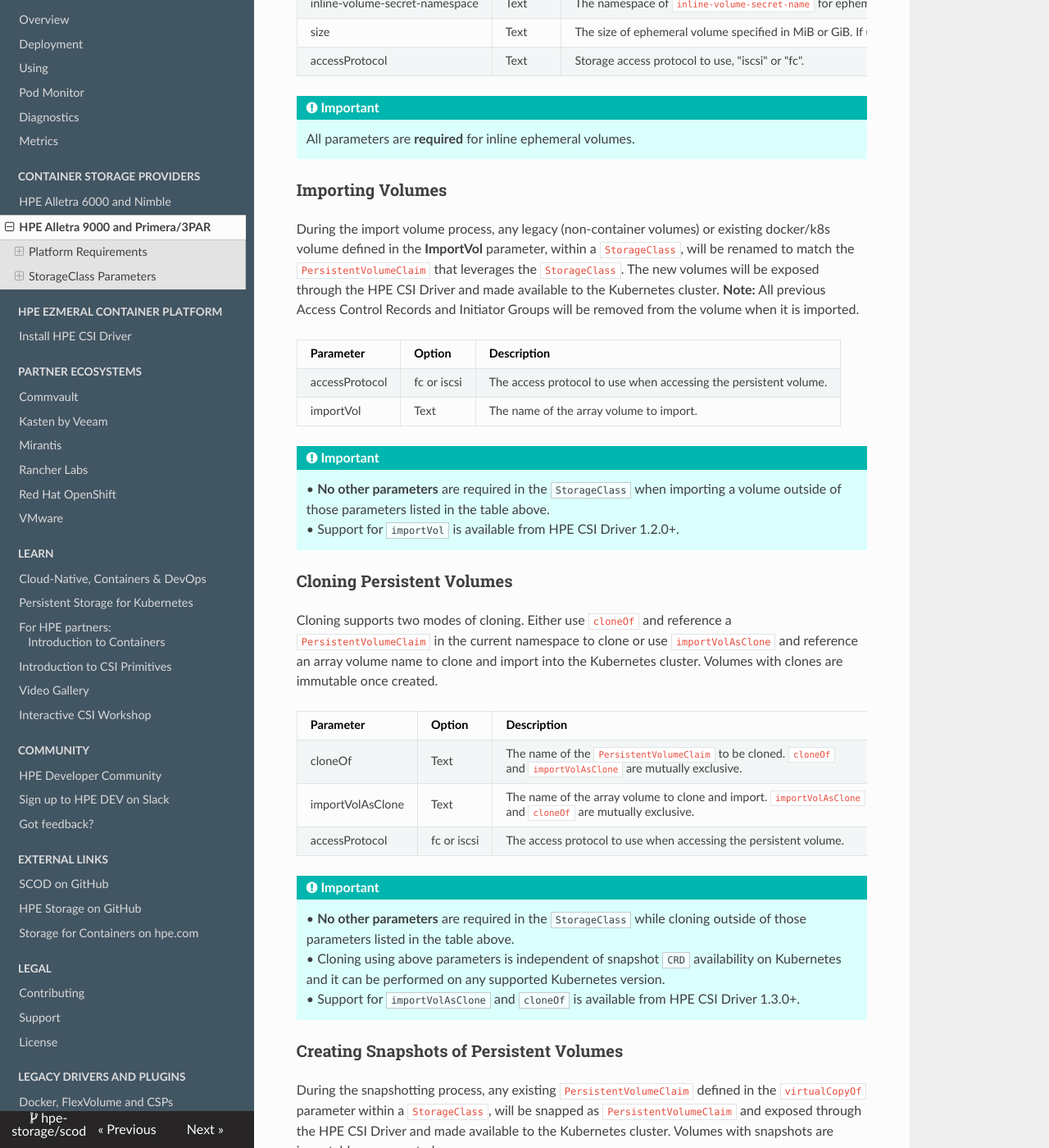
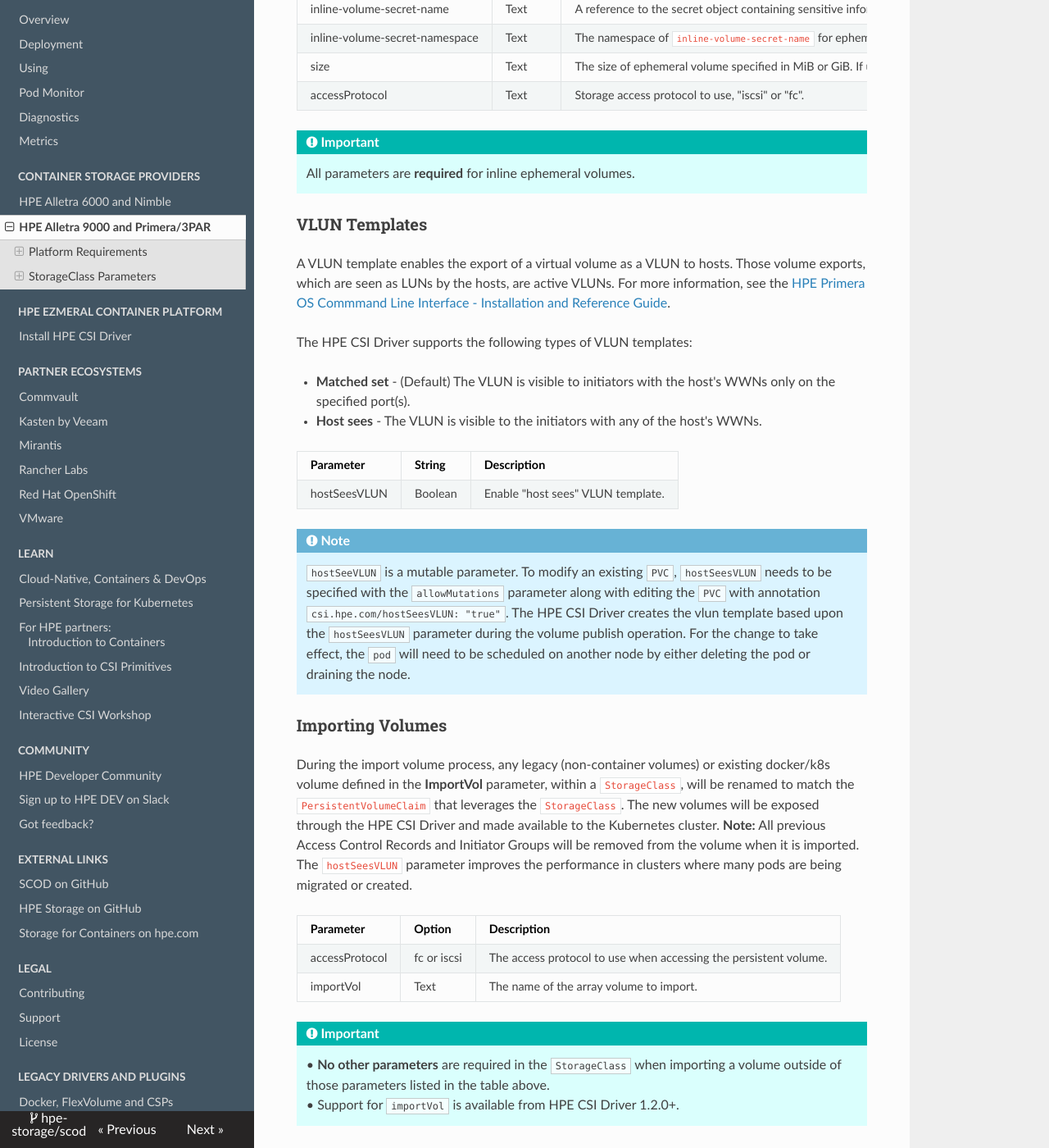
Before and after one commit to hpe-storage/scod, an MkDocs documentation site: the page built from docs/container_storage_provider/hpe_alletra_9000/index.md, in a window 1280 px wide and 1400 px high, scrolled down 3430 px. Shown: the whole window at 82% size. Built offline with MkDocs 1.6.1, drawn with Linux system fonts in a browser that asks for light colours; nearby versions of some CDN libraries; some of the changed text lies outside the part shown.

Commit message:
updates v2.1 primera
Signed-off-by: Chris Snell <snell.chris@gmail.com>

```diff
--- a/docs/container_storage_provider/hpe_alletra_9000/index.md
+++ b/docs/container_storage_provider/hpe_alletra_9000/index.md
@@ -38,28 +38,29 @@
 
 ### Common Provisioning Parameters
 
-| Parameter                         | Option  | Description | 3PAR | HPE Alletra 9000 and Primera |
-| --------------------------------- | ------- | ----------- | ---- | ------- |
-| accessProtocol <br /> (required)    | fc      | The access protocol to use when accessing the persistent volume. | **X** | **X** |
-|                                     | iscsi   | The access protocol to use when accessing the persistent volume. | **X** | **X** |
-| cpg<sup>1</sup> <br />                | Text    | The name of existing CPG to be used for volume provisioning. If the cpg parameter is not specified, the CSP will automatically set cpg parameter based upon a CPG available to the array.| **X** | **X** |
-| snapCpg<sup>1</sup>                            | Text    | The name of the snapshot CPG to be used for volume provisioning. Defaults to value of `cpg` if not specified. | **X** | **X** |
-| compression<sup>1</sup>                         | Boolean | Indicates that the volume should be compressed. | **X** |   |
-| provisioningType<sup>1</sup> <br />  | tpvv    | Indicates Thin provisioned volume type. Default: tpvv | **X** | **X** |
-|                                     | full    | Indicates Full provisioned volume type. | **X** |   |
-|                                     | dedup   | Indicates Thin Deduplication volume type. | **X** |   |
-|                                     | reduce  | Indicates Data Reduction volume type. |   | **X** |
-| importVol   | Text      | Name of the volume to import. | **X** | **X** |
-| importVolAsClone  | Text      | Name of the volume to clone and import. | **X** | **X** |
-| cloneOf<sup>2</sup>  | Text      | Name of the `PersistentVolumeClaim` to clone. | **X** | **X** |
-| virtualCopyOf<sup>2</sup>  | Text      | Name of the `PersistentVolumeClaim` to snapshot. | **X** | **X** |
-| qosName  | Text      | Name of the volume set which has QoS rules applied. | **X** | **X** |
-| remoteCopyGroup <br /> | Text | Name of a new or existing remote copy group on the array. | **X** | **X** |
-| replicationDevices <br /> | Text <br /> | Indicates name of custom resource of type `hpereplicationdeviceinfos`. | **X** | **X** |
-| allowBatchReplicatedVolumeCreation <br /> | Boolean <br />  | Enable the batch processing of persistent volumes in 10 second intervals and add them to a single remote copy group. <br /> During this process, the remote copy group is stopped and started once. | **X** | **X** |
-| oneRcgPerPvc <br /> | Boolean <br /> | Creates a dedicated Remote Copy Group per persistent volume. | **X** | **X** |
-| iscsiPortalIps <br /> | Text <br /> | Comma separated list of the array iSCSI port IPs. | **X** | **X** |
-| hostSeesVLUN <br /> | Boolean <br /> | Enable hostsees VLUN. Default matched set type VLUN. | **X** | **X** |
+| Parameter  | Option  | Description | 3PAR | HPE Alletra 9000 and Primera |
+| ---------- | ------- | ----------- | ---- | ---------------------------- |
+| accessProtocol <br /> (**Required**)  | fc | The access protocol to use when accessing the persistent volume. | **X** | **X** |
+|                                       | iscsi | The access protocol to use when accessing the persistent volume. | **X** | **X** |
+| cpg <sup>1</sup> | Text | The name of existing CPG to be used for volume provisioning. If the cpg parameter is not specified, the CSP will automatically set cpg parameter based upon a CPG available to the array. | **X** | **X** |
+| snapCpg <sup>1</sup> | Text | The name of the snapshot CPG to be used for volume provisioning. Defaults to value of `cpg` if not specified. | **X** | **X** |
+| compression <sup>1</sup> | Boolean | Indicates that the volume should be compressed. | **X** |   |
+| provisioningType <sup>1</sup> <br /> (**Default: tpvv**) | tpvv | Indicates Thin provisioned volume type. | **X** | **X** |
+|                               | full | Indicates Full provisioned volume type. | **X** |   |
+|                               | dedup | Indicates Thin Deduplication volume type. | **X** |   |
+|                               | reduce | Indicates Data Reduction volume type. |   | **X** |
+| hostSeesVLUN | Boolean | Enable "host sees" VLUN template. | **X** | **X** |
+| importVol | Text | Name of the volume to import. | **X** | **X** |
+| importVolAsClone | Text | Name of the volume to clone and import. | **X** | **X** |
+| cloneOf <sup>2</sup> | Text | Name of the `PersistentVolumeClaim` to clone. | **X** | **X** |
+| virtualCopyOf <sup>2</sup> | Text | Name of the `PersistentVolumeClaim` to snapshot. | **X** | **X** |
+| qosName | Text | Name of the volume set which has QoS rules applied. | **X** | **X** |
+| remoteCopyGroup | Text | Name of a new or existing remote copy group on the array. | **X** | **X** |
+| replicationDevices | Text | Indicates name of custom resource of type `hpereplicationdeviceinfos`. | **X** | **X** |
+| allowBatchReplicatedVolumeCreation | Boolean | Enable the batch processing of persistent volumes in 10 second intervals and add them to a single remote copy group. <br /> During this process, the remote copy group is stopped and started once. | **X** | **X** |
+| oneRcgPerPvc | Boolean | Creates a dedicated Remote Copy Group per persistent volume. | **X** | **X** |
+| iscsiPortalIps | Text | Comma separated list of the array iSCSI port IPs. | **X** | **X** |
+
 
 <small>
  Restrictions applicable when using the [CSI volume mutator](../../csi_driver/using.md#using_volume_mutations):
@@ -87,9 +88,26 @@
 !!! important
     All parameters are **required** for inline ephemeral volumes.
 
+### VLUN Templates
+
+A VLUN template enables the export of a virtual volume as a VLUN to hosts. Those volume exports, which are seen as LUNs by the hosts, are active VLUNs. For more information, see the [HPE Primera OS Commmand Line Interface - Installation and Reference Guide](https://support.hpe.com/hpesc/public/docDisplay?docId=a00105286en_us&page=createvlun.html).
+
+The HPE CSI Driver supports the following types of VLUN templates:
+
+* **Matched set** - (Default) The VLUN is visible to initiators with the host's WWNs only on the specified port(s).
+* **Host sees** - The VLUN is visible to the initiators with any of the host's WWNs.
+
+| Parameter    | String  | Description |
+| ------------ | ------- | ----------- |
+| hostSeesVLUN | Boolean | Enable "host sees" VLUN template. |
+
+!!! note
+    `hostSeeVLUN` is a mutable parameter. To modify an existing `PVC`, `hostSeesVLUN` needs to be specified with the `allowMutations` parameter along with editing the `PVC` with annotation `csi.hpe.com/hostSeesVLUN: "true"`. The HPE CSI Driver creates the vlun template based upon the `hostSeesVLUN` parameter during the volume publish operation. For the change to take effect, the `pod` will need to be scheduled on another node by either deleting the pod or draining the node.
+
+
 ### Importing Volumes
 
-During the import volume process, any legacy (non-container volumes) or existing docker/k8s volume defined in the **ImportVol** parameter, within a `StorageClass`, will be renamed to match the `PersistentVolumeClaim` that leverages the `StorageClass`. The new volumes will be exposed through the HPE CSI Driver and made available to the Kubernetes cluster. **Note:** All previous Access Control Records and Initiator Groups will be removed from the volume when it is imported.
+During the import volume process, any legacy (non-container volumes) or existing docker/k8s volume defined in the **ImportVol** parameter, within a `StorageClass`, will be renamed to match the `PersistentVolumeClaim` that leverages the `StorageClass`. The new volumes will be exposed through the HPE CSI Driver and made available to the Kubernetes cluster. **Note:** All previous Access Control Records and Initiator Groups will be removed from the volume when it is imported. The `hostSeesVLUN` parameter improves the performance in clusters where many pods are being migrated or created.
 
 | Parameter      | Option      | Description |
 | -------------- | ----------- | ----------- |
```
